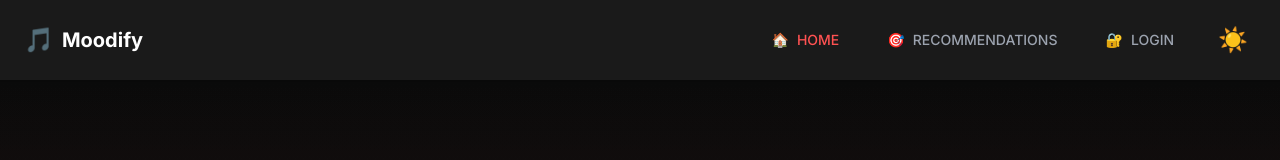
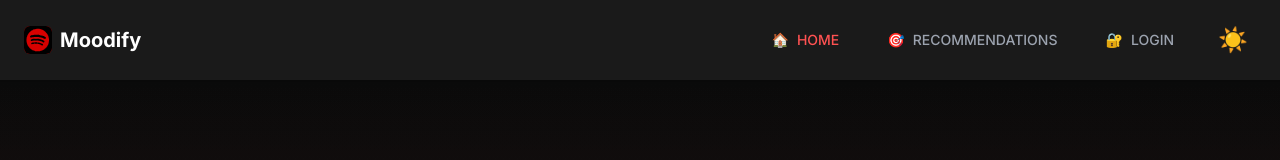
Before and after one commit to shubhamrajput27/Moodify, a React (Vite) app in the folder client/: page / in a window 1280 px wide. Shown: the top 160 px of the page. Built offline with nearby package versions, Linux system fonts and the light colour scheme.

Commit message:
Make logo navigation behavior more intuitive

```diff
--- a/client/src/components/Navbar.jsx
+++ b/client/src/components/Navbar.jsx
@@ -5,6 +5,10 @@ import { useTheme } from '../context/ThemeContext';
 export default function Navbar() {
   const location = useLocation();
   const { theme, toggleTheme } = useTheme();
+
+  const handleLogoClick = () => {
+    window.scrollTo({ top: 0, left: 0, behavior: 'smooth' });
+  };
 
   return (
     <motion.nav
@@ -15,8 +19,18 @@ export default function Navbar() {
       <div className="container mx-auto px-6 py-4">
         <div className="flex items-center justify-between">
           {/* Logo */}
-          <Link to="/" className="flex items-center gap-2">
-            <span className="text-2xl">🎵</span>
+          <Link
+            to="/"
+            onClick={handleLogoClick}
+            className="flex items-center gap-2"
+            title="Go to Home"
+            aria-label="Go to Home"
+          >
+            <img
+              src="/spotify-favicon.svg"
+              alt="Spotify logo"
+              className="w-7 h-7 rounded-md"
+            />
             <h1 className="text-xl font-bold text-gray-900 dark:text-white">
               Moodify
             </h1>
```
